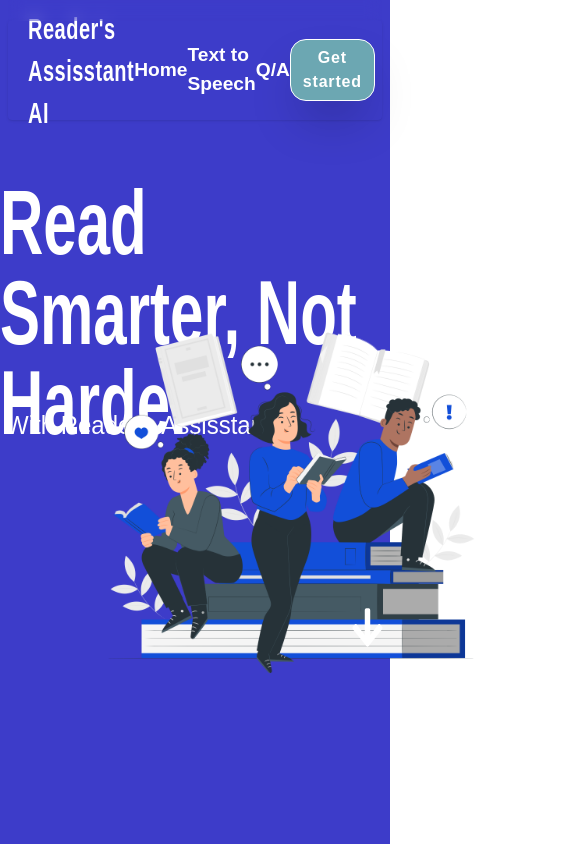
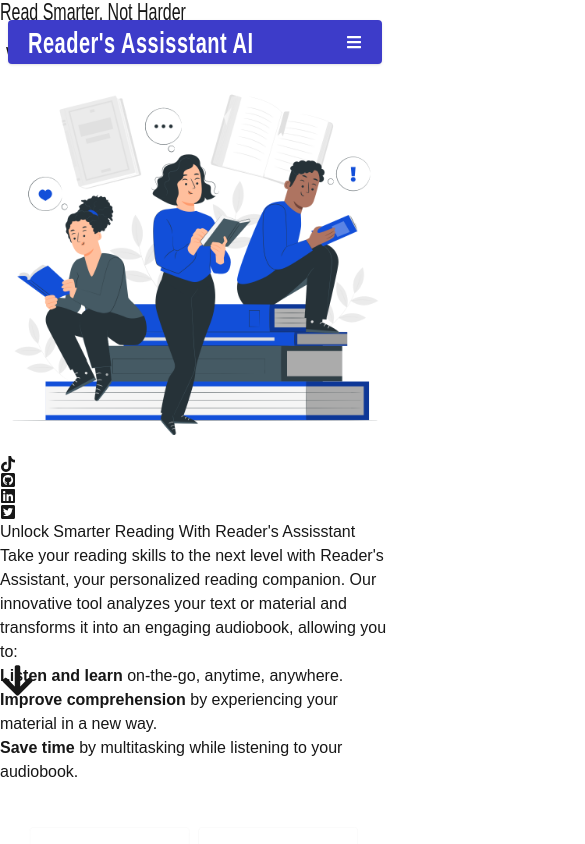
Before and after one commit to tijesunimi-5/Reader-s-Assistant-AI, a Next.js app: page / in a window 390 px wide. Shown: the top 844 px of the page, 585 px wide, since content can reach past the window. Built offline with nearby package versions, Linux system fonts and the light colour scheme.

Commit message:
started responsiveness

```diff
--- a/app/globals.css
+++ b/app/globals.css
@@ -132,3 +132,104 @@
   background: white;
   border: 1px solid #3D3CC9;
 }
+
+
+/*Responsiveness*/
+@media (max-width: 376px) {
+  body {
+    width: 375px;
+  }
+  .header {
+    width: 375px;
+    margin-left: 0;
+    position: fixed;
+    top: 0;
+    right: 0;
+    left: 0;
+  }
+  .logo {
+    font-size: 18px;
+  }
+  .nav {
+    display: none;
+  }
+  .navBtn {
+    display: none;
+  }
+  .bar {
+    display: block;
+    font-size: 25px;
+  }
+  .mainPage {
+    width: 375px;
+    height: 100vh;
+    overflow: hidden;
+    background: #3D3CC9;
+    position: relative;
+  }
+  .hero-img {
+    position: absolute;
+    bottom: 80px;
+  }
+  .hero-txt {
+    padding-top: 100px;
+    color: white;
+    font-size: 27px;
+    font-weight: 700;
+    margin-left: 20px;
+    position: relative;
+  }
+  .txt2 {
+    position: relative;
+    font-size: 18px;
+    color: white;
+    margin-top: -5px;
+    margin-left: 22px;
+  }
+  .social-div {
+    position: absolute;
+    bottom: 40px;
+    display: flex;
+    justify-content: space-between;
+    width: 250px;
+    color: white;
+    font-size: 28px;
+    margin-left: 62px;
+  }
+  .arrow {
+    position: absolute;
+    top: 95px;
+    left: 180px;
+    color: white;
+  }
+  .info-head {
+    text-align: start;
+    color: #3D3CC9;
+    font-weight: bold;
+    font-size: 24px;
+    padding-top: 80px;
+    padding-left: 12px;
+    width: 365px;
+    text-decoration: underline;
+  }
+  .info-div {
+    width: 370px;
+  }
+  .info-txt {
+    padding: 10px;
+    font-size: 19px;
+  }
+  .info-ul {
+    width: 300px;
+    margin-left: 28px;
+    list-style-type: disc;
+    font-size: 18px;
+  }
+  .info-img1 {
+    width: 550px;
+    margin-top: -40px;
+  }
+  .info-div2 {
+
+  }
+}
--- a/app/page.jsx
+++ b/app/page.jsx
@@ -25,6 +25,8 @@
       router.push("/main-page");
     }
   }, [signedIn, router]);
+  const screenWidth = window.innerWidth;
+  console.log(screenWidth)
 
   useEffect(() => {
     gsap.to(".cover", {
@@ -50,54 +52,64 @@
     });
   }, []);
 
+  if (screenWidth >= 375) {
+    useEffect(() => {
+      gsap.to(".small-txt", {
+        opacity: 1,
+        marginTop: "18px",
+        delay: 2,
+        duration: 2,
+      });
+    })
+  }
+
   return (
-    <section className="w-full relative">
+    <section className="2xl:w-full 2xl:relative">
       <div
-        className={`bg-[#3D3CC9] w-full h-screen flex justify-center items-center text-white `}
+        className={`2xl:bg-[#3D3CC9] 2xl:w-full 2xl:h-screen 2xl:flex 2xl:justify-center 2xl:items-center 2xl:text-white mainPage`}
       >
-        {/* <div className="round absolute top-20 left-10"></div> */}
-        <div className="flex flex-col relative">
-          <div className="tagline mt-[-180px] relative">
-            <h1 className="big-txt text-6xl font-bold scale-y-150">
+        <div className="2xl:flex 2xl:flex-col 2xl:relative">
+          <div className="tagline 2xl:mt-[-180px] 2xl:relative">
+            <h1 className="2xl:big-txt 2xl:text-6xl 2xl:font-bold scale-y-150 hero-txt">
               Read Smarter, Not Harder
               <span className="cover bg-[#3D3CC9] right-0 absolute w-full h-full"></span>
             </h1>
-            <p className="text-2xl small-txt scale-y-110 ml-1.5 mt-[-30px] opacity-0 font-[500]">
+            <p className="2xl:text-2xl small-txt scale-y-110 ml-1.5 2xl:mt-[-30px] opacity-0 font-[500] txt2">
               With Reader's Assisstant
             </p>
           </div>
-          <div className="absolute top-[-100px]">
+          <div className="2xl:absolute 2xl:top-[-100px] hero-img">
             <img
               src="/images/Reading_book.png"
-              className="w-[450px] ml-24 tagImg opacity-0"
+              className="2xl:w-[450px] 2xl:ml-24 tagImg 2xl:opacity-0"
             />
           </div>
 
           <div className="mt-48 absolute">
-            <FaArrowDown className="text-2xl ml-[350px] arrow scale-y-125 hidden" />
+            <FaArrowDown className="2xl:text-2xl 2xl:ml-[350px] arrow 2xl:scale-y-125 2xl:hidden" />
           </div>
 
-          <div className="icons flex flex-col justify-between h-[300px] text-3xl absolute left-[-350px] top-[-100px]">
-            <FaTiktok className="cursor-pointer socials transition-all bg-transparent backdrop:blur-3xl shadow" />
-            <FaGithubSquare className="cursor-pointer socials transition-all bg-transparent backdrop:blur-3xl shadow" />
-            <FaLinkedin className="cursor-pointer socials transition-all bg-transparent backdrop:blur-3xl shadow" />
-            <FaTwitterSquare className="cursor-pointer socials transition-all bg-transparent backdrop:blur-3xl shadow" />
+          <div className="icons 2xl:flex 2xl:flex-col 2xl:justify-between 2xl:h-[300px] 2xl:text-3xl 2xl:absolute 2xl:left-[-350px] 2xl:top-[-100px] social-div">
+            <FaTiktok className="2xl:cursor-pointer socials 2xl:transition-all 2xl:bg-transparent 2xl:backdrop:blur-3xl 2xl:shadow" />
+            <FaGithubSquare className="2xl:cursor-pointer socials 2xl:transition-all 2xl:bg-transparent 2xl:backdrop:blur-3xl 2xl:shadow" />
+            <FaLinkedin className="2xl:cursor-pointer socials 2xl:transition-all 2xl:bg-transparent 2xl:backdrop:blur-3xl 2xl:shadow" />
+            <FaTwitterSquare className="2xl:cursor-pointer socials 2xl:transition-all 2xl:bg-transparent 2xl:backdrop:blur-3xl 2xl:shadow" />
           </div>
         </div>
       </div>
 
-      <div className="relative  w-full flex flex-col justify-center bg-[#F5F5F5]">
-        <div className="flex flex-col w-full relative">
-          <h2 className="text-[#3D3CC9] text-3xl font-[700] underline mt-32 w-[500px] items-start ml-[50px] ">
+      <div className="2xl:relative  2xl:w-full 2xl:flex 2xl:flex-col 2xl:justify-center 2xl:bg-[#F5F5F5] info-div">
+        <div className="2xl:flex 2xl:flex-col 2xl:w-full 2xl:relative">
+          <h2 className="2xl:text-[#3D3CC9] 2xl:text-3xl 2xl:font-[700] 2xl:underline 2xl:mt-32 2xl:w-[500px] 2xl:items-start 2xl:ml-[50px] info-head">
             Unlock Smarter Reading With Reader's Assisstant
           </h2>
-          <p className="info text-[1.6em] w-[850px] mx-10 mt-5 font-[500]">
+          <p className="info-txt 2xl:text-[1.6em] 2xl:w-[850px] 2xl:mx-10 2xl:mt-5 2xl:font-[500]">
             Take your reading skills to the next level with Reader's Assistant,
             your personalized reading companion. Our innovative tool analyzes
             your text or material and transforms it into an engaging audiobook,
             allowing you to:
           </p>
-          <ul className="mx-14 text-[1.57em] list-disc ">
+          <ul className="2xl:mx-14 2xl:text-[1.57em] 2xl:list-disc info-ul">
             <li>
               <b>Listen and learn</b> on-the-go, anytime, anywhere.
             </li>
@@ -111,33 +123,28 @@
             </li>
           </ul>
 
-          {/* <span className="mx-10 mt-10 font-bold text-2xl w-[800px]">
-            Transform your text into sound. Stay ahead with AI that reads, so
-            you can focus on what matters.
-          </span> */}
-
           <img
             src="/images/learning_step.png"
             alt="learning image"
-            className="w-[500px] absolute right-20 top-32"
+            className="2xl:w-[500px] 2xl:absolute 2xl:right-20 2xl:top-32 info-img1"
           />
         </div>
 
-        <div className="relative h-[80vh] mt-18">
+        <div className="2xl:relative 2xl:h-[80vh] 2xl:mt-18 info-div2">
           <img
             src="/images/research_paper.png"
             className="2xl:w-[500px] 2xl:absolute 2xl:top-28 2xl:left-6"
           />
           <div className="2xl:ml-[780px]">
-            <h2 className="text-[#3D3CC9] text-3xl font-[700] underline mt-32 ml-[-120px]">
+            <h2 className="2xl:text-[#3D3CC9] 2xl:text-3xl 2xl:font-[700] 2xl:underline 2xl:mt-32 2xl:ml-[-120px]">
               Get Answers at Your Fingertips
             </h2>
 
-            <p className="info2 text-[1.6em] w-[850px] mt-5 font-[500] ml-[-120px]">
+            <p className="info2 2xl:text-[1.6em] 2xl:w-[850px] 2xl:mt-5 2xl:font-[500] 2xl:ml-[-120px]">
               Reader's Assistant also helps you grasp difficult concepts by
               providing:
             </p>
-            <ul className="ml-[-100px] text-[1.57em] list-disc ">
+            <ul className="2xl:ml-[-100px] 2xl:text-[1.57em] 2xl:list-disc ">
               <li>
                 <b>Instant answers</b> to questions based on your provided text
                 or material
@@ -147,49 +154,49 @@
               </li>
             </ul>
 
-            <p className="text-[1.5em] mt-20">
+            <p className="2xl:text-[1.5em] 2xl:mt-20">
               See more info in our{" "}
-              <Link href={"/"} className="underline font-semibold">
+              <Link href={"/"} className="2xl:underline 2xl:font-semibold">
                 Guidelines
               </Link>
             </p>
           </div>
         </div>
 
-        <div className="start mt-10 text-[#3D3CC9] text-3xl font-[700] underline mb-40">
-          <h1 className="text-center">Get Started</h1>
+        <div className="start 2xl:mt-10 2xl:text-[#3D3CC9] 2xl:text-3xl 2xl:font-[700] 2xl:underline 2xl:mb-40">
+          <h1 className="2xl:text-center">Get Started</h1>
 
-          <div className="flex">
+          <div className="2xl:flex">
             <Card
               styles={
-                "w-[300px] h-[445px] ml-[400px] flex flex-col mt-10 cursor-pointer cardBlur"
+                "2xl:w-[300px] 2xl:h-[445px] 2xl:ml-[400px] 2xl:flex 2xl:flex-col 2xl:mt-10 2xl:cursor-pointer cardBlur"
               }
               onclick={checkSignedInUser}
             >
               <img src="/images/book_fly.png" className="w-[400px]" />
-              <h1 className="text-white mx-3 mt-1 text-center">
+              <h1 className="2xl:text-white 2xl:mx-3 2xl:mt-1 2xl:text-center">
                 Audio Assisstant
               </h1>
-              <p className="text-[18px] ml-3 mb-5 pt-2 text-white">
+              <p className="2xl:text-[18px] 2xl:ml-3 2xl:mb-5 2xl:pt-2 2xl:text-white">
                 Convert your material to audio
               </p>
             </Card>
 
             <Card
               styles={
-                "w-[300px] ml-20 flex flex-col mt-10 cursor-pointer cardBlur"
+                "2xl:w-[300px] 2xl:ml-20 2xl:flex 2xl:flex-col 2xl:mt-10 2xl:cursor-pointer cardBlur"
               }
               onclick={checkSignedInUser}
             >
               <img
                 src="/images/ques.png"
-                className="w-[400px]"
+                className="2xl:w-[400px]"
                 alt="Question"
               />
-              <h1 className="text-white mx-3 text-center">
+              <h1 className="2xl:text-white 2xl:mx-3 2xl:text-center">
                 Question and Answer
               </h1>
-              <p className="text-[18px] ml-3 mb-5 pt-2 text-white decoration-0">
+              <p className="2xl:text-[18px] 2xl:ml-3 2xl:mb-5 2xl:pt-2 2xl:text-white 2xl:decoration-0">
                 Ask questions based on text you provide
               </p>
             </Card>
--- a/components/Header.jsx
+++ b/components/Header.jsx
@@ -3,6 +3,7 @@
 import Button from "./Button";
 import Link from "next/link";
 import { useRouter } from "next/navigation";
+import { FaBars } from "react-icons/fa";
 
 const Header = () => {
   const router = useRouter();
@@ -37,37 +38,37 @@
   };
 
   return (
-    <header className="flex justify-between mt-5 mx-2 px-5 py-2 fixed right-0 left-0 bg-[#3D3CC9] items-center rounded text-white shadow z-50">
+    <header className="flex justify-between mt-5 mx-2 px-5 py-2 fixed right-0 left-0 bg-[#3D3CC9] items-center rounded text-white shadow z-50 header">
       <h1 className="logo font-[800] scale-y-150 tracking-wide text-xl">
         Reader's Assisstant AI
       </h1>
 
-      <div className="blur w-full ml-[-20px] h-10 top-[-39px] absolute bg-transparent"></div>
+      <div className="blur 2xl:w-full 2xl:ml-[-20px] 2xl:h-10 2xl:top-[-39px] 2xl:absolute 2xl:bg-transparent"></div>
 
-      <ul className="flex justify-between items-center flex-row w-[300px]">
+      <ul className="2xl:flex 2xl:justify-between 2xl:items-center 2xl:flex-row 2xl:w-[300px] nav hidden">
         <Link href={"/"}>
-          <li className="text-[1.2em] font-[600] cursor-pointer relative ">
+          <li className="2xl:text-[1.2em] 2xl:font-[600] 2xl:cursor-pointer 2xl:relative ">
             Home{" "}
             <span
-              className="absolute border-b-2 border-white w-0 bottom-0 left-0 transition-all homelink h-6"
+              className="2xl:absolute 2xl:border-b-2 2xl:border-white 2xl:w-0 2xl:bottom-0 2xl:left-0 2xl:transition-all homelink 2xl:h-6"
               onClick={handleHomeclick}
             ></span>
           </li>
         </Link>
         <Link href={"/"}>
-          <li className="text-[1.2em] font-[600] cursor-pointer relative ">
+          <li className="2xl:text-[1.2em] 2xl:font-[600] 2xl:cursor-pointer 2xl:relative ">
             Text to Speech{" "}
             <span
-              className="absolute border-b-2 border-white w-0 bottom-0 left-0 transition-all analylink h-6"
+              className="2xl:absolute 2xl:border-b-2 2xl:border-white 2xl:w-0 2xl:bottom-0 2xl:left-0 2xl:transition-all analylink 2xl:h-6"
               onClick={handleAnalyClick}
             ></span>
           </li>
         </Link>
         <Link href={"/"}>
-          <li className="text-[1.2em] font-[600] cursor-pointer relative ">
+          <li className="2xl:text-[1.2em] 2xl:font-[600] 2xl:cursor-pointer 2xl:relative ">
             Q/A{" "}
             <span
-              className="absolute border-b-2 border-white w-0 bottom-0 left-0 transition-all profilelink h-6"
+              className="2xl:absolute 2xl:border-b-2 2xl:border-white 2xl:w-0 2xl:bottom-0 2xl:left-0 2xl:transition-all profilelink 2xl:h-6"
               onClick={handleProfileClick}
             ></span>
           </li>
@@ -75,11 +76,12 @@
       </ul>
 
       <Button
-        styles={"bg-[#6ca7b2] rounded-2xl"}
+        styles={"2xl:bg-[#6ca7b2] 2xl:rounded-2xl navBtn hidden 2xl:flex"}
         onClick={() => router.push("/register/signup")}
       >
         Get started
       </Button>
+      <FaBars className="2xl:hidden bar " />
     </header>
   );
 };
```
Also changed, not shown: components/Footer.jsx (+18 -18 lines).
